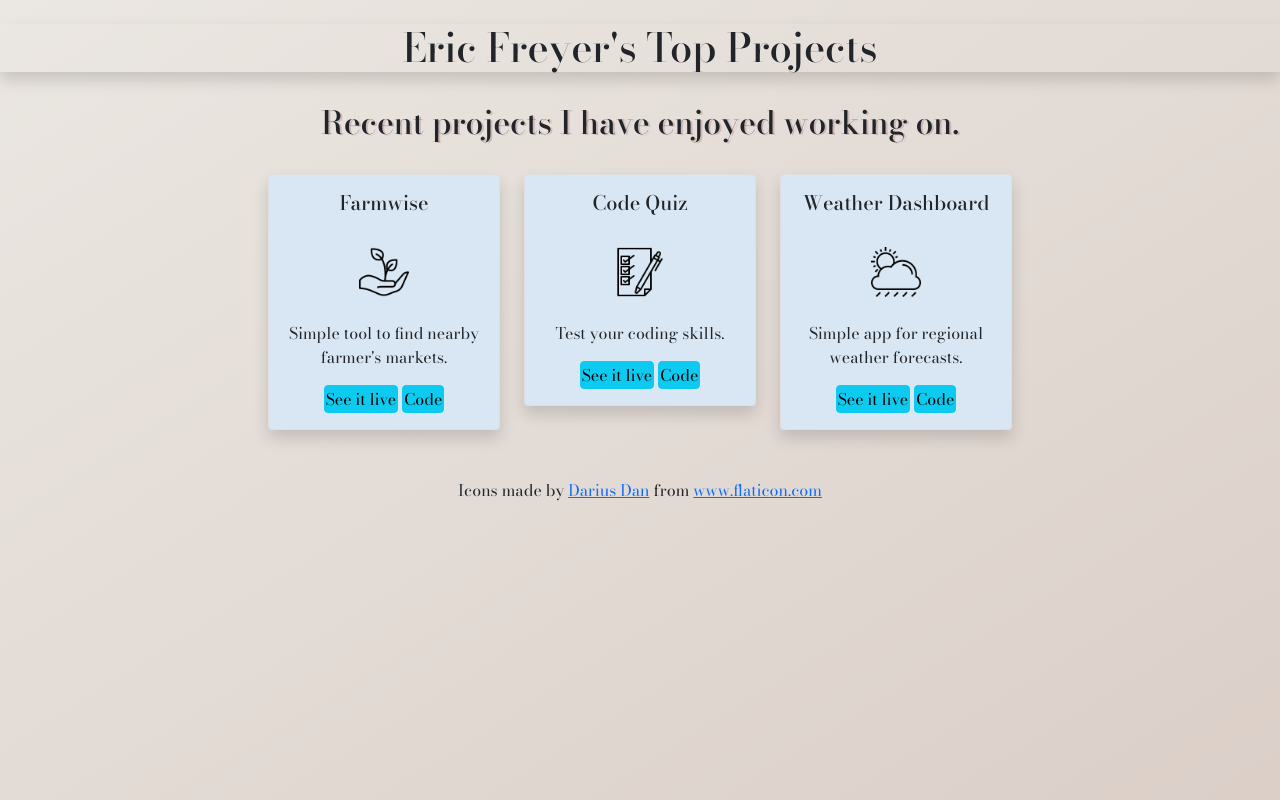
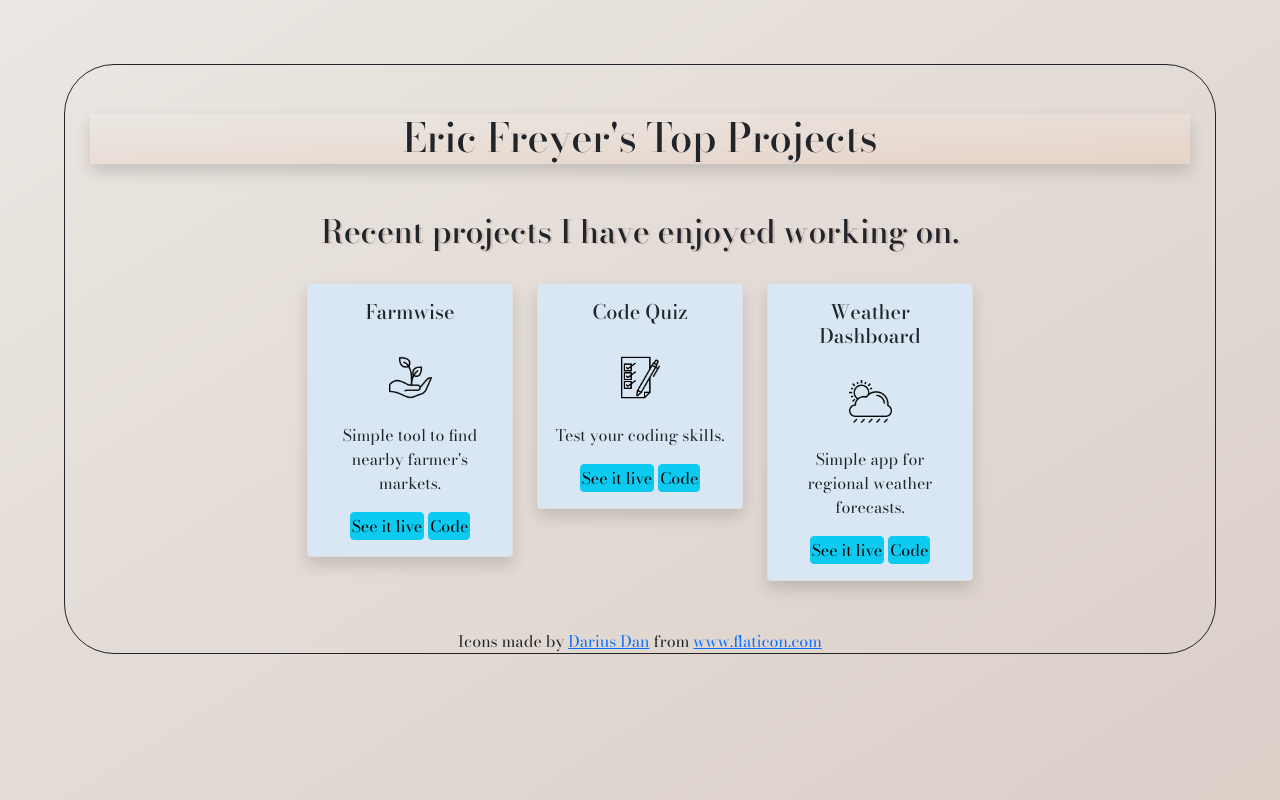
Before and after one commit to ericfreyer/Portfolio, a plain HTML site: page index.html in a window 1280 px wide. Drawn offline with nearby package versions, Linux system fonts and the light colour scheme.

Commit message:
styling header div

```diff
--- a/style.css
+++ b/style.css
@@ -48,19 +48,27 @@ margin: auto;
 }
 
 #header{
+background-color: rgba(0, 0, 0, 0.041);
+margin: 25px;
+height: 50px;
 text-align: center;
-background-color: rgba(0, 0, 0, 0);
+background-image: linear-gradient(to bottom right, rgb(235, 231, 226), rgb(230, 212, 201));
+width: auto;
 }
 
 #headerTwo{
 text-align: center;
-text-shadow: 2px 1px #b4919179;
+text-shadow: 2px 1px #b4919167;
 }
 
 body{
     background-image: linear-gradient(to bottom right, rgb(235, 231, 226), rgb(219, 207, 200));
     background-repeat: no-repeat;
     font-family: 'Bodoni Moda', serif;
+    border-style: solid;
+    border-width: 1px;
+    margin: 5%;
+    border-radius: 50px;
 }
 
 html{
```
